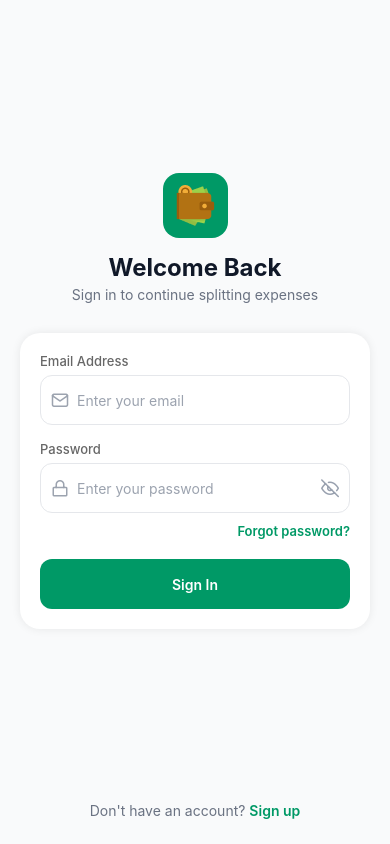
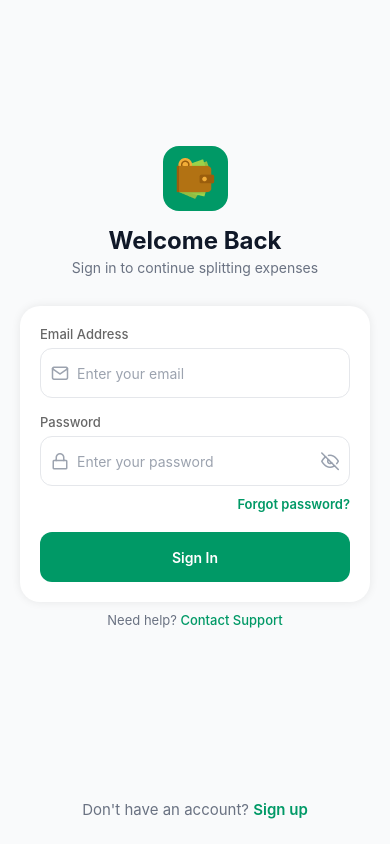
Before and after one commit to Nadil-Dulran/RoommateExpenseTracker, a React Native app: screen / in a window 390 px wide. Built offline with nearby package versions, Linux system fonts and the light colour scheme.

Commit message:
Update login UI with error messages

```diff
--- a/src/screens/authentication/LoginScreen.tsx
+++ b/src/screens/authentication/LoginScreen.tsx
@@ -7,6 +7,7 @@ import {
   StyleSheet,
   Alert,
   BackHandler,
+  Modal,
 } from 'react-native';
 import { useNavigation, useFocusEffect } from '@react-navigation/native';
 import Icon from 'react-native-vector-icons/Feather';
@@ -25,6 +26,9 @@ export default function LoginScreen() {
   const [password, setPassword] = useState('');
   const [showPassword, setShowPassword] = useState(false);
   const [errors, setErrors] = useState<{ email?: string; password?: string }>({});
+  const [showContactSupportModal, setShowContactSupportModal] = useState(false);
+  const [emailCopied, setEmailCopied] = useState(false);
+
 
   // Handle back button to exit app on login screen
   useFocusEffect(
@@ -96,7 +100,17 @@ export default function LoginScreen() {
 
   } catch (error) {
     console.log(error);
-    Alert.alert('Login failed');
+    // Determine error type
+    if (error instanceof TypeError || (error as any)?.message?.includes('Network')) {
+      newErrors.password = 'Network error. Please check your internet connection.';
+    } else if ((error as any)?.response?.status >= 500) {
+      newErrors.password = 'Server error. Please try again later.';
+    } else if ((error as any)?.response?.status >= 400) {
+      newErrors.password = 'Backend error. Please try again.';
+    } else {
+      newErrors.password = 'An unexpected error occurred. Please contact support.';
+    }
+    setErrors(newErrors);
   }
   };
 
@@ -106,6 +120,16 @@ export default function LoginScreen() {
 
 const handleFacebookLogin = () => {
   Alert.alert('Facebook Login coming soon...');
+};
+
+const handleCopyEmail = async () => {
+  try {
+    // In React Native, use a clipboard library or implement copy functionality
+    setEmailCopied(true);
+    setTimeout(() => setEmailCopied(false), 2000);
+  } catch (error) {
+    console.log('Error copying email:', error);
+  }
 };
 
 
@@ -195,11 +219,22 @@ const handleFacebookLogin = () => {
             <Text style={styles.socialText}>Continue with Facebook</Text>
           </TouchableOpacity> */}
         </View>
+
+        {/* Help */}
+                <View style={styles.helpContainer}>
+                  <Text style={{ color: '#6a7282', fontSize: 13 }}>
+                    Need help?
+                  </Text>
+                  <TouchableOpacity onPress={() => setShowContactSupportModal(true)}>
+                    <Text style={styles.contactLink}> Contact Support</Text>
+                  </TouchableOpacity>
+                </View>
+
       </View>
 
       {/* Sign Up */}
       <View style={styles.signupContainer}>
-        <Text style={{ color: '#6a7282' }}>
+        <Text style={{ color: '#6a7282', fontSize: 15 }}>
           Don't have an account?{' '}
         </Text>
         <TouchableOpacity
@@ -208,6 +243,60 @@ const handleFacebookLogin = () => {
           <Text style={styles.signupText}>Sign up</Text>
         </TouchableOpacity>
       </View>
+
+      {/* Contact Support Modal */}
+      <Modal
+        visible={showContactSupportModal}
+        transparent
+        animationType="fade"
+        onRequestClose={() => setShowContactSupportModal(false)}
+      >
+        <View style={styles.modalOverlay}>
+          <View style={styles.modalContent}>
+            {/* Modal Header */}
+            <View style={styles.modalHeader}>
+              <View style={styles.supportIconCircle}>
+                <Icon name="mail" size={24} color="#009966" />
+              </View>
+              <Text style={styles.modalTitle}>Contact Support</Text>
+              <TouchableOpacity
+                style={styles.closeButton}
+                onPress={() => setShowContactSupportModal(false)}
+              >
+                <Icon name="x" size={24} color="#6a7282" />
+              </TouchableOpacity>
+            </View>
+
+            {/* Modal Body */}
+            <Text style={styles.modalSubtitle}>
+              We're here to help! Reach out to our support team with any questions.
+            </Text>
+
+            <View style={styles.supportInfoBox}>
+              <Icon name="mail" size={20} color="#009966" />
+              <View style={styles.supportInfoText}>
+                <Text style={styles.supportLabel}>Email</Text>
+                <Text style={styles.supportValue}>nadil.dulran@akvasoft.com</Text>
+              </View>
+              <TouchableOpacity
+                style={styles.copyButton}
+                onPress={handleCopyEmail}
+              >
+                <Icon name={emailCopied ? 'check' : 'copy'} size={18} color={emailCopied ? '#009966' : '#6a7282'} />
+                {emailCopied && <Text style={styles.copiedText}>Copied!</Text>}
+              </TouchableOpacity>
+            </View>
+
+            {/* Modal Actions */}
+            <TouchableOpacity
+              style={styles.modalPrimaryButton}
+              onPress={() => setShowContactSupportModal(false)}
+            >
+              <Text style={styles.modalButtonText}>Got It</Text>
+            </TouchableOpacity>
+          </View>
+        </View>
+      </Modal>
     </SafeAreaView>
   );
 }
@@ -305,6 +394,19 @@ const styles = StyleSheet.create({
     color: '#fff',
     fontWeight: '600',
   },
+  helpContainer: {
+    flexDirection: 'row',
+    justifyContent: 'center',
+    paddingHorizontal: 20,
+    paddingBottom: 1,
+    marginTop: 10,
+    marginBottom: 25,
+  },
+  contactLink: {
+    color: '#009966',
+    fontSize: 13,
+    fontWeight: '500',
+  },
   signupContainer: {
     flexDirection: 'row',
     justifyContent: 'center',
@@ -313,6 +415,7 @@ const styles = StyleSheet.create({
   signupText: {
     color: '#009966',
     fontWeight: '600',
+    fontSize: 15,
   },
     divider: {
     flexDirection: 'row',
@@ -348,4 +451,94 @@ const styles = StyleSheet.create({
   height: 20,
   marginRight: 10,
 },
+  modalOverlay: {
+    flex: 1,
+    backgroundColor: 'rgba(0, 0, 0, 0.5)',
+    justifyContent: 'flex-end',
+  },
+  modalContent: {
+    backgroundColor: '#fff',
+    borderTopLeftRadius: 24,
+    borderTopRightRadius: 24,
+    padding: 24,
+    minHeight: 300,
+  },
+  modalHeader: {
+    alignItems: 'center',
+    marginBottom: 20,
+    position: 'relative',
+  },
+  supportIconCircle: {
+    width: 60,
+    height: 60,
+    borderRadius: 30,
+    backgroundColor: '#F0F9F6',
+    justifyContent: 'center',
+    alignItems: 'center',
+    marginBottom: 12,
+  },
+  modalTitle: {
+    fontSize: 18,
+    fontWeight: '600',
+    color: '#101828',
+    marginBottom: 8,
+  },
+  closeButton: {
+    position: 'absolute',
+    right: 0,
+    top: 0,
+    padding: 8,
+  },
+  modalSubtitle: {
+    fontSize: 14,
+    color: '#6a7282',
+    textAlign: 'center',
+    marginBottom: 20,
+    lineHeight: 20,
+  },
+  supportInfoBox: {
+    flexDirection: 'row',
+    alignItems: 'center',
+    backgroundColor: '#F9FAFB',
+    borderRadius: 12,
+    padding: 16,
+    marginBottom: 24,
+  },
+  supportInfoText: {
+    flex: 1,
+    marginLeft: 12,
+  },
+  supportLabel: {
+    fontSize: 12,
+    color: '#6a7282',
+    marginBottom: 4,
+  },
+  supportValue: {
+    fontSize: 14,
+    fontWeight: '600',
+    color: '#101828',
+  },
+  copyButton: {
+    flexDirection: 'row',
+    alignItems: 'center',
+    padding: 8,
+  },
+  copiedText: {
+    fontSize: 12,
+    color: '#009966',
+    fontWeight: '600',
+    marginLeft: 6,
+  },
+  modalPrimaryButton: {
+    backgroundColor: '#009966',
+    borderRadius: 12,
+    height: 50,
+    justifyContent: 'center',
+    alignItems: 'center',
+  },
+  modalButtonText: {
+    color: '#fff',
+    fontWeight: '600',
+    fontSize: 16,
+  },
 });
```
